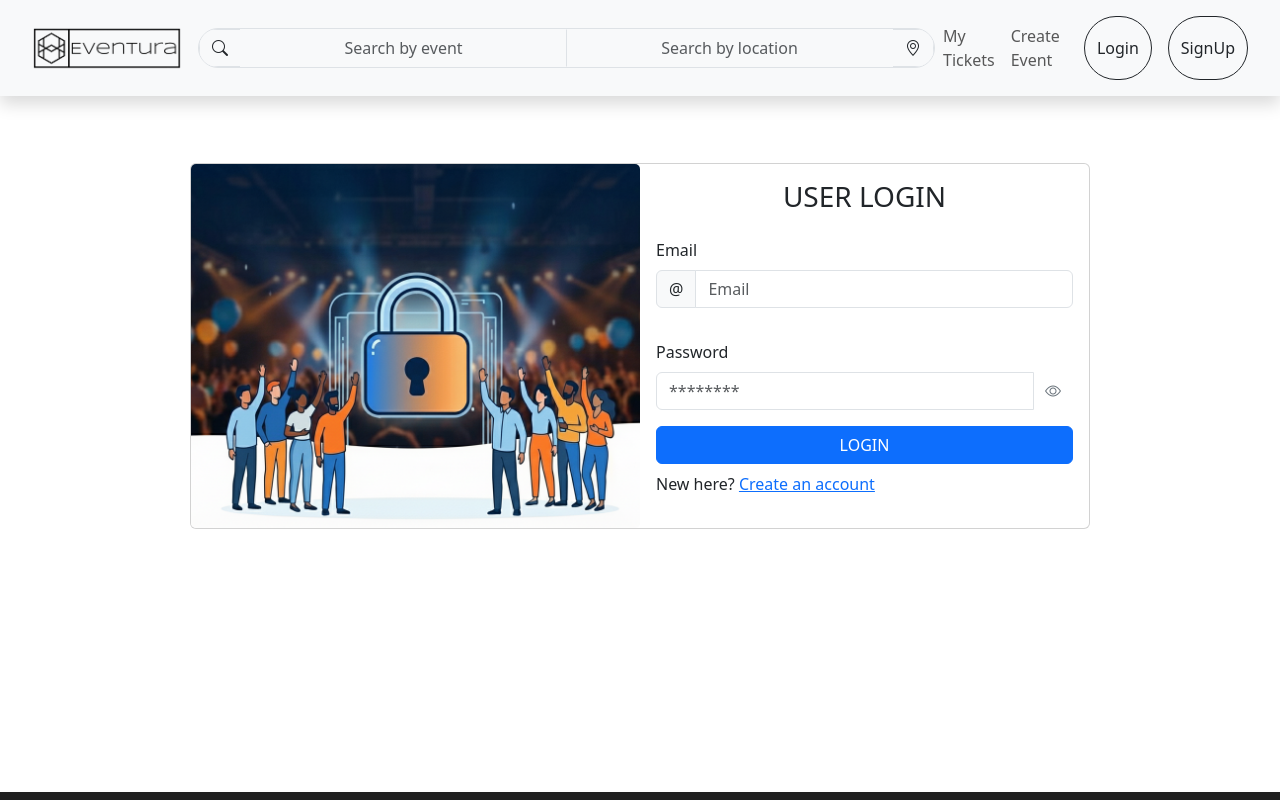
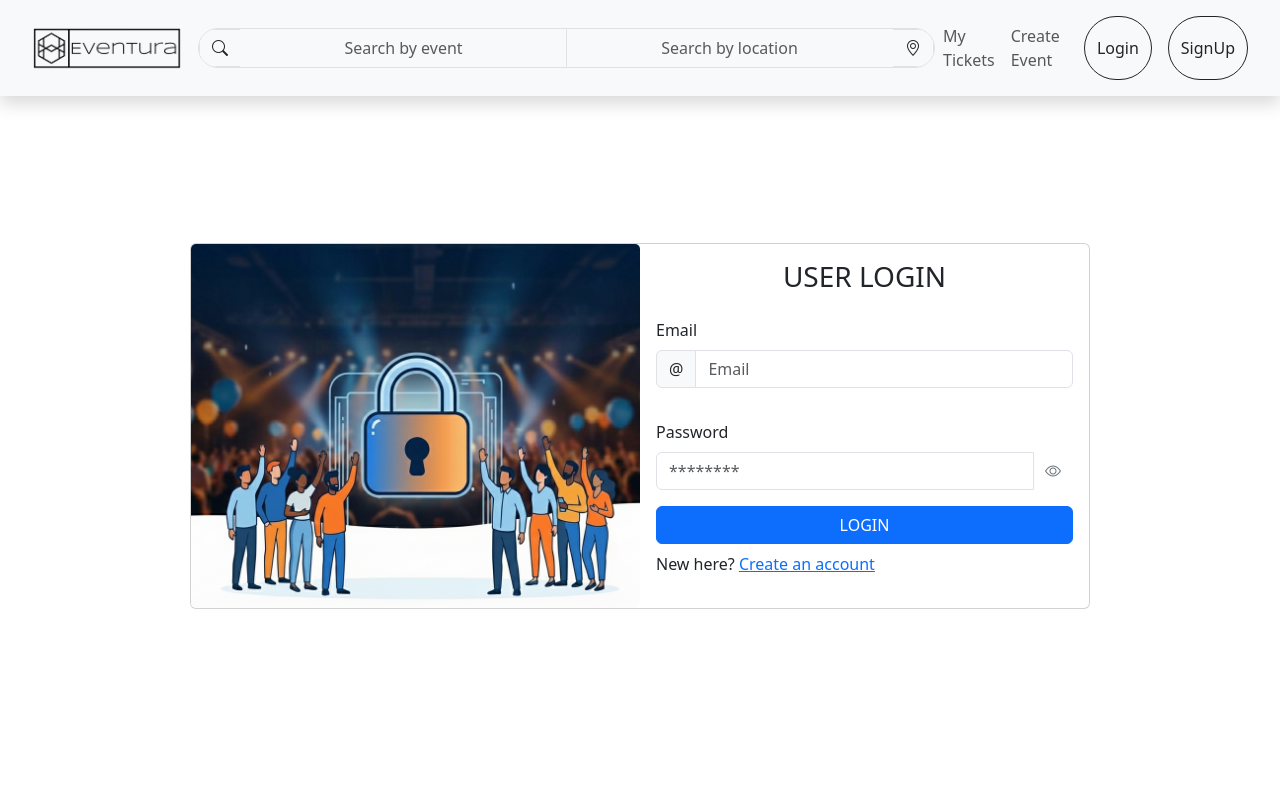
Before and after one commit to DpakDileep/eventura_fs, a React (Vite) app in the folder eventura/: page /login in a window 1280 px wide. Shown: the top 800 px of the page. Built offline with nearby package versions, Linux system fonts and the light colour scheme.

Commit message:
added footer and scroll to top component

```diff
--- a/eventura/src/components/Login.jsx
+++ b/eventura/src/components/Login.jsx
@@ -57,7 +57,7 @@ export default function Login() {
     <>
       <div
         className="d-flex justify-content-center align-items-center"
-        style={{ minHeight: "calc(100vh - 108px )" }}
+        style={{ minHeight: "calc(100vh - 108px )", marginTop:"80px" }}
       >
         <ToastContainer
           position="top-end"
--- a/eventura/src/components/MyTickets.jsx
+++ b/eventura/src/components/MyTickets.jsx
@@ -71,7 +71,7 @@ export default function MyTickets() {
                       }}
                     >
                       <Row>
-                        <Col md={8} className="position-relative">
+                        <Col md={8} className="position-relative px-0" >
                           <img
                             src={t.eventImage}
                             style={{
@@ -86,7 +86,7 @@ export default function MyTickets() {
                               position: "absolute",
                               top: 0,
                               left: 0,
-                              right: "15px",
+                              right: 0,
                               bottom: 0,
                               backgroundColor: "rgba(0,0,0,0.55)",
                             }}
--- a/eventura/src/components/Signup.jsx
+++ b/eventura/src/components/Signup.jsx
@@ -49,7 +49,7 @@ export default function Signup() {
   return (
     <div
       className="d-flex justify-content-center align-items-center"
-      style={{ minHeight: "calc(100vh - 108px)" }}
+      style={{ minHeight: "calc(100vh - 108px)", marginTop: "80px" }}
     >
       <Card style={{ width: "80%", maxWidth: "900px" }}>
         <Row className="g-0">
```
